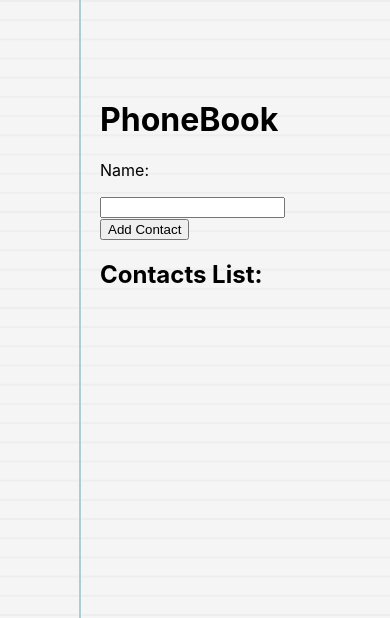
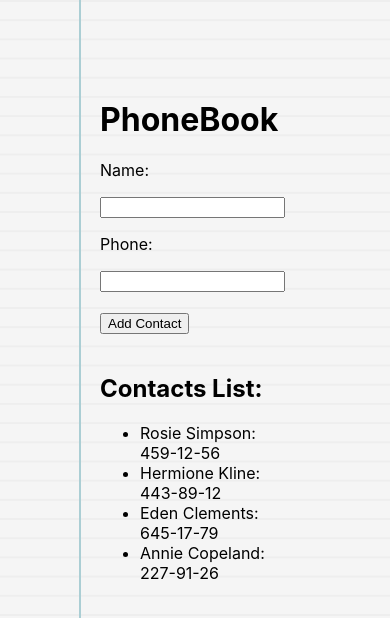
Before and after one commit to Nepalcem/goit-react-hw-02-phonebook, a React (Create React App) app: page / in a window 390 px wide. Shown: the top 618 px of the page. Built offline with nearby package versions, Linux system fonts and the light colour scheme.

Commit message:
step 2 phonebook

```diff
--- a/src/components/App.jsx
+++ b/src/components/App.jsx
@@ -1,54 +1,37 @@
 import React, { Component } from 'react';
 import { nanoid } from 'nanoid';
+import Form from './Form/Form';
 import ContactsList from './contactsList/ContactsList';
+import Filter from './Filter/Filter';
 
 export default class App extends Component {
   state = {
-    contacts: [],
-    name: '',
+    contacts: [
+      { id: 'id-1', name: 'Rosie Simpson', number: '459-12-56' },
+      { id: 'id-2', name: 'Hermione Kline', number: '443-89-12' },
+      { id: 'id-3', name: 'Eden Clements', number: '645-17-79' },
+      { id: 'id-4', name: 'Annie Copeland', number: '227-91-26' },
+    ],
+    filter: '',
   };
 
-  // handleChange = e => {
-  //   const { name, value } = e.currentTarget;
-  //   this.setState({
-  //     [name]: value,
-  //   });
-  // };
-
-  submitHandler = e => {
-    e.preventDefault();
+  addContact = ({ name, number }) => {
     const userObj = {
       id: nanoid(),
-      name: e.target.elements.name.value,
+      name,
+      number,
     };
-    this.setState(prevState => ({
-      contacts: [...prevState.contacts, userObj],
+    this.setState(({ contacts }) => ({
+      contacts: [userObj, ...contacts],
     }));
-  }
-
+  };
 
   render() {
     return (
       <div>
-        <form onSubmit={this.submitHandler}>
-          <h1>PhoneBook</h1>
-          <label>
-            <p>Name:</p>
-            <input
-              type="text"
-              name="name"
-              pattern="^[a-zA-Zа-яА-Я]+(([' -][a-zA-Zа-яА-Я ])?[a-zA-Zа-яА-Я]*)*$"
-              title="Name may contain only letters, apostrophe, dash and spaces. For example Adrian, Jacob Mercer, Charles de Batz de Castelmore d'Artagnan"
-              required
-              // onChange={this.handleChange}
-            />
-          </label>
-          <button type="submit">Add Contact</button>
-        </form>
-        <div className="contacts">
-          <h2>Contacts List:</h2>
-          <ContactsList contacts={this.state.contacts}></ContactsList>
-        </div>
+        <Form onSubmit={this.addContact}></Form>
+        {/* <Filter value={this.filter}></Filter> */}
+        <ContactsList contacts={this.state.contacts}></ContactsList>
       </div>
     );
   }
--- /dev/null
+++ b/src/components/Filter/Filter.jsx
@@ -0,0 +1,12 @@
+import React from 'react';
+
+const Filter = ({ filter }) => {
+  return (
+    <label>
+      Filter by name:
+      <input type="text" />
+    </label>
+  );
+};
+
+export default Filter;
--- /dev/null
+++ b/src/components/Form/Form.jsx
@@ -0,0 +1,60 @@
+import React, { Component } from 'react';
+
+export default class Form extends Component {
+  state = {
+    name: '',
+    number: '',
+  };
+
+  handleChange = e => {
+    const { name, value } = e.currentTarget;
+    this.setState(prevState => ({
+      ...prevState,
+      [name]: value,
+    }));
+  };
+
+  submitHandler = e => {
+    e.preventDefault();
+    this.props.onSubmit(this.state);
+    this.setState(prevState => ({ ...prevState, name: '', number: '' }));
+  };
+
+  render() {
+    return (
+      <form onSubmit={this.submitHandler}>
+        <h1>PhoneBook</h1>
+        <label>
+          <p>Name:</p>
+          <input
+            type="text"
+            name="name"
+            pattern="^[a-zA-Zа-яА-Я]+(([' -][a-zA-Zа-яА-Я ])?[a-zA-Zа-яА-Я]*)*$"
+            title="Name may contain only letters, apostrophe, dash and spaces. For example Adrian, Jacob Mercer, Charles de Batz de Castelmore d'Artagnan"
+            required
+            onChange={this.handleChange}
+            value={this.state.name}
+          />
+        </label>
+
+        <label>
+          <p>Phone:</p>
+          <input
+            type="tel"
+            name="number"
+            pattern="\+?\d{1,4}?[-.\s]?\(?\d{1,3}?\)?[-.\s]?\d{1,4}[-.\s]?\d{1,4}[-.\s]?\d{1,9}"
+            title="Phone number must be digits and can contain spaces, dashes, parentheses and can start with +"
+            required
+            onChange={this.handleChange}
+            value={this.state.number}
+          />
+        </label>
+        <br />
+        <br />
+        <button type="submit">Add Contact</button>
+        <br />
+        <br />
+      </form>
+    );
+  }
+}
--- a/src/components/contactsList/ContactsList.jsx
+++ b/src/components/contactsList/ContactsList.jsx
@@ -2,11 +2,14 @@
 
 const ContactsList = ({ contacts }) => {
   return (
+    <div className="contacts">
+    <h2>Contacts List:</h2>
     <ul>
-      {contacts.map(({ name, id }) => (
-        <li key={id}>{name}</li>
+      {contacts.map(({ name, id, number }) => (
+        <li key={id}>{name}: {number}</li>
       ))}
     </ul>
+    </div>
   );
 };
 
```
